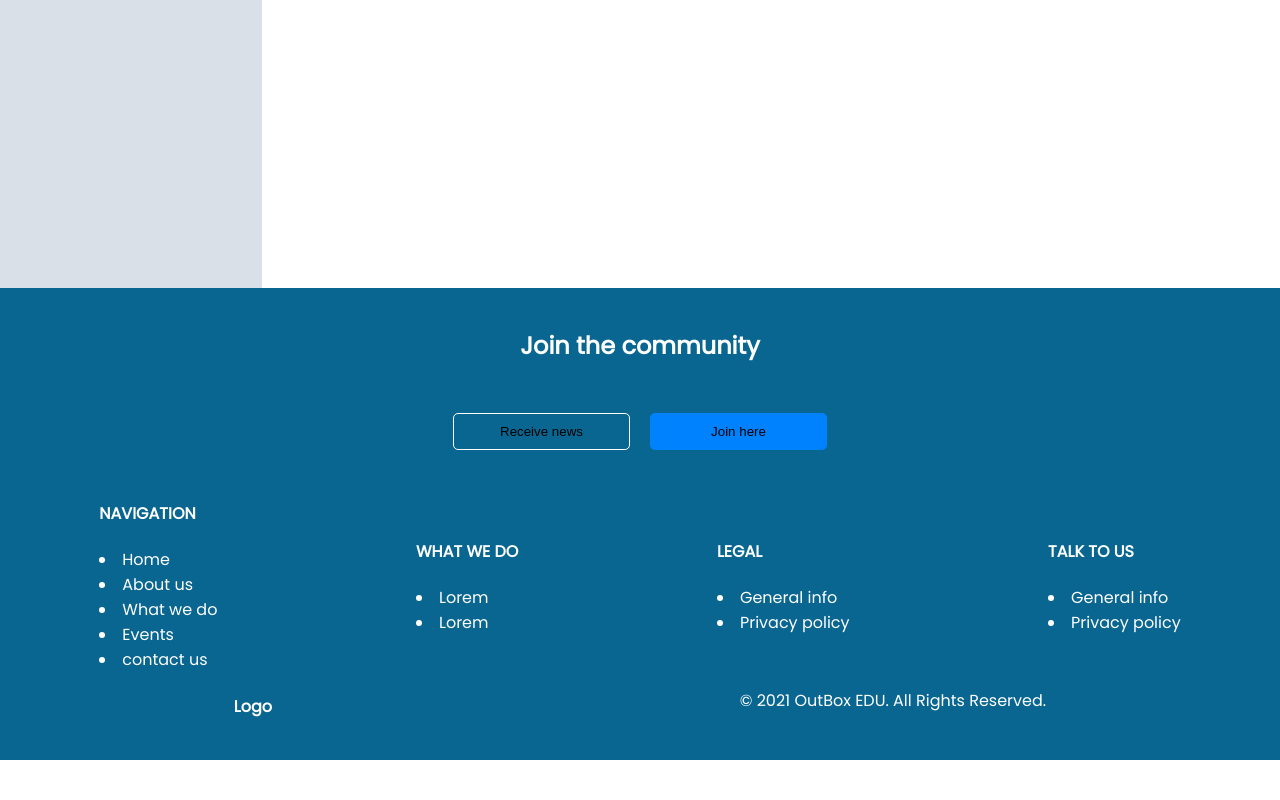
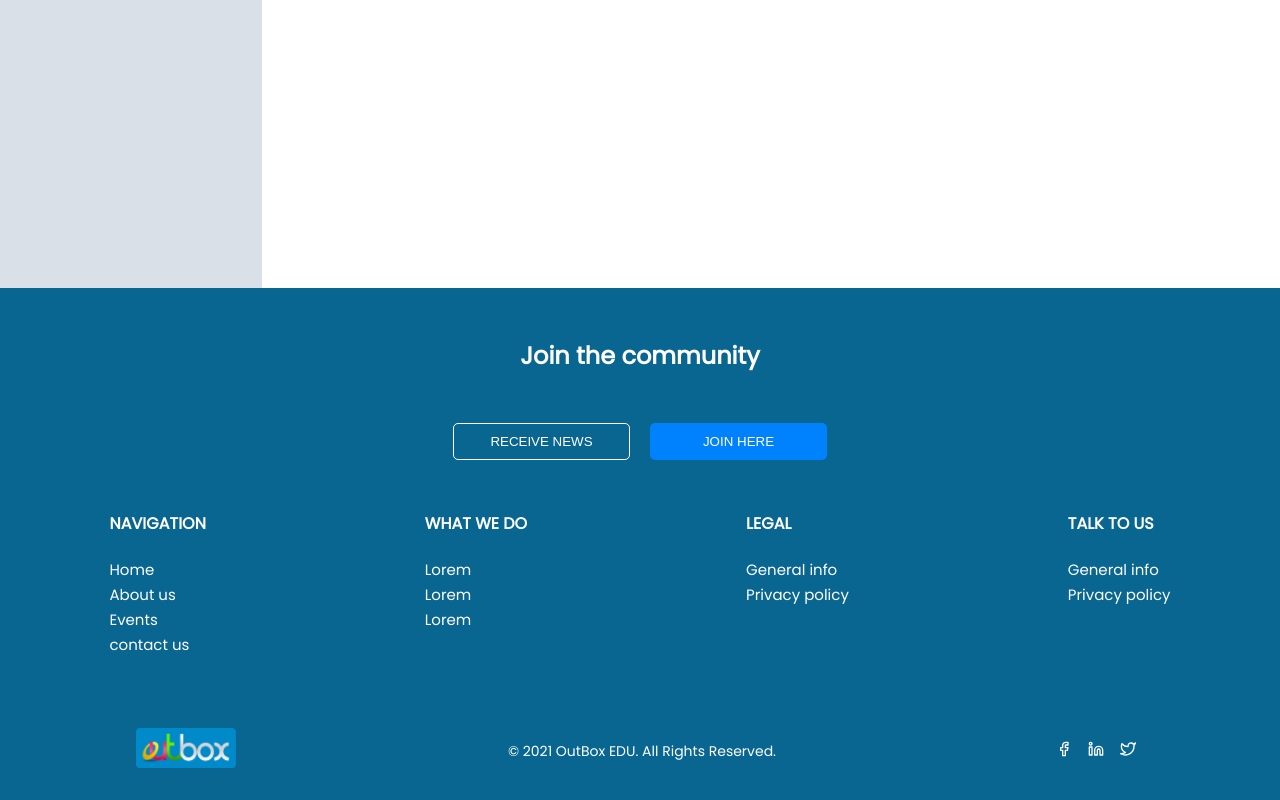
Before and after one commit to MichaelKasingye/linkagesEdu, a Next.js app: page / in a window 1280 px wide. Shown: the part 632-1432 px from the top of the page. Before the commit the page ends 1392 px from the top, so only its background shows below. Built offline with nearby package versions, Linux system fonts and the light colour scheme.

Commit message:
WIP: create social media icons and finalise styling footer

```diff
--- a/components/Footer/Footer.jsx
+++ b/components/Footer/Footer.jsx
@@ -1,13 +1,16 @@
 import React from "react";
 import styles from "./Footer.module.css";
 import Link from "next/link";
+import Image from "next/image";
+import logo from "../images/outbox.png";
+import { FiTwitter, FiFacebook, FiLinkedin } from "react-icons/fi";
 function Footer() {
   return (
     <div className={styles.footer}>
       <h2>Join the community</h2>
       <div className={styles.flex1}>
-        <button className={styles.button1}>Receive news</button>
-        <button className={styles.button2}>Join here</button>
+        <button className={styles.button1}>RECEIVE NEWS</button>
+        <button className={styles.button2}>JOIN HERE</button>
       </div>
       <div className={styles.flex2}>
         <div>
@@ -18,9 +21,7 @@ function Footer() {
           <li>
             <Link href="#about">About us</Link>
           </li>
-          <li>
-            <Link href="#home">What we do</Link>
-          </li>
+
           <li>
             <Link href="#home">Events</Link>
           </li>
@@ -32,6 +33,9 @@ function Footer() {
           <h4>WHAT WE DO</h4>
           <li>
             <Link href="#home">Lorem</Link>
+          </li>
+          <li>
+            <Link href="#about">Lorem</Link>
           </li>
           <li>
             <Link href="#about">Lorem</Link>
@@ -57,14 +61,28 @@ function Footer() {
         </div>
       </div>
       <div className={styles.copysection}>
+        <Link href="/" className={styles.logo}>
+          <a>
+            <Image src={logo} alt="logo" width={100} height={40} />
+          </a>
+        </Link>
         <div>
-          <h4>Logo</h4>
+          <p style={{ fontSize: "14px" }}>
+            © 2021 OutBox EDU. All Rights Reserved.{" "}
+          </p>
         </div>
-        <div>
-          <p>© 2021 OutBox EDU. All Rights Reserved. </p>
+        <div className={styles.social}>
+          <a href="https://facebook.com/">
+            <FiFacebook />
+          </a>
+          <a href="https://linkedin.com/">
+            <FiLinkedin />
+          </a>
+          <a href="https://linkedin.com/">
+            <FiTwitter />
+          </a>
         </div>
       </div>
-      <div className={styles.social}></div>
     </div>
   );
 }
--- a/components/Footer/Footer.module.css
+++ b/components/Footer/Footer.module.css
@@ -1,5 +1,5 @@
 .footer {
-  padding: 20px 0;
+  padding: 30px 0 24px 0;
   background-color: #096691;
   color: #ffffff;
 }
@@ -20,6 +20,8 @@
   border-radius: 5px;
   width: 177px;
   border: 1px solid #ffffff;
+  cursor: pointer;
+  color: #ffffff;
 }
 .button2 {
   padding: 6px 10px;
@@ -27,16 +29,44 @@
   border: none;
   width: 177px;
   background: #0081fe;
+  cursor: pointer;
+  color: #ffffff;
 }
 .flex2 {
   display: flex;
   justify-content: space-around;
-  align-items: center;
+  align-items: flex-start;
 }
-.flex2 h4 {
+.flex2 li {
+  list-style-type: none;
+}
+
+.flex2 li a {
+  font-size: 15px;
 }
 
 .copysection {
+  width: 100%;
   display: flex;
   justify-content: space-around;
+  align-items: center;
+  padding-top: 70px;
 }
+
+.social {
+  display: flex;
+  flex-direction: row;
+  align-items: center;
+}
+
+.social a {
+  /* transition: 0.3s ease; */
+  color: white;
+  border-radius: 50%;
+  border: 1px black;
+  padding: 8px;
+}
+.social a:hover {
+  transform: scale(1.2);
+  cursor: pointer;
+}
```
